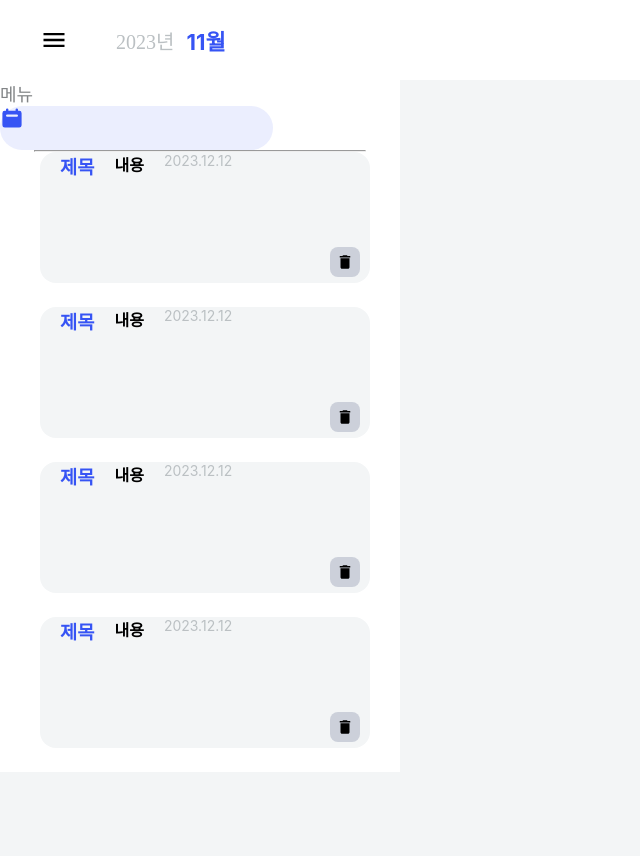
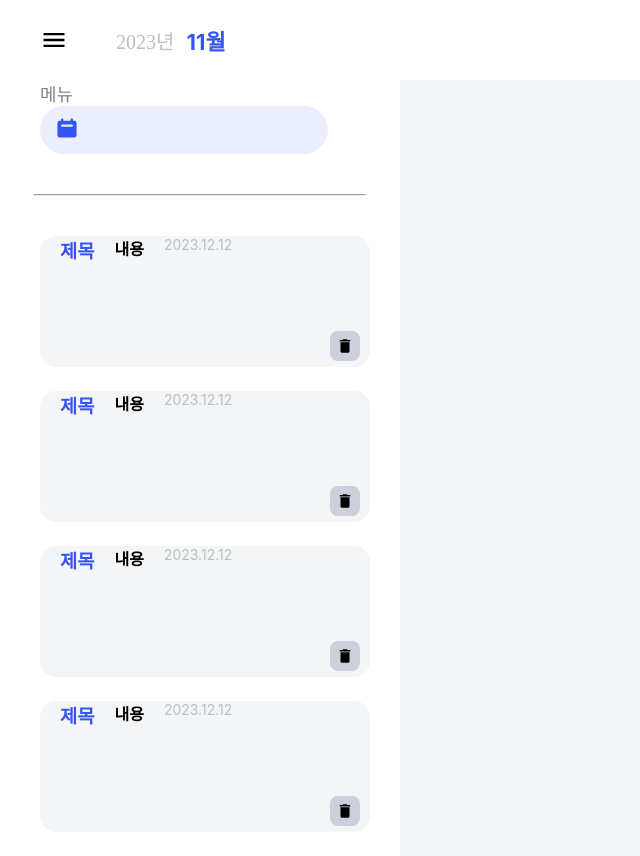
Before and after one commit to pck-llight/online_calender, a React (Create React App) app: page / in a window 1280 px wide. Shown: the whole page, without its empty margins (0-640 px from the left). Before the commit the page ends 800 px from the top, so only its background shows below. Built offline with nearby package versions, Linux system fonts and the light colour scheme.

Commit message:
Update Menu.js

```diff
--- a/src/Menu.js
+++ b/src/Menu.js
@@ -16,12 +16,15 @@ const MenuTitle =styled.div`
   padding: 0;
   font-size: 18px;
   color: #828587;
+  padding-left: 40px;
 
 `
 //메뉴 달력 버튼
 const MenuCalenderButton =styled.div`
+  padding: 10px 0 10px 15px;
+  align-items: center;
   width: 273px;
-  height: 44px;
+  // height: 44px;
   border-radius: 999px;
   background-color: #EBEEFE;
   color: 3654F4;
@@ -32,8 +35,7 @@ const MenuCalenderButton =styled.div`
 //hr 디자인
 const Hr = styled.hr`
   width: 330px;
-  margin: 0;
-  padding: 0;
+  margin: 40px 0;
   background-color: #D8DEE2;
   margin-left: auto;
   margin-right: auto;
@@ -44,8 +46,9 @@ function Menu(){
   return(
     <>
       <SideMenu>
-        <MenuTitle>메뉴
-          <MenuCalenderButton><HiCalendar  size={24} color={"#3654F4"} /></MenuCalenderButton>
+        <MenuTitle>
+          메뉴
+            <MenuCalenderButton><HiCalendar size={24} color={"#3654F4"}/></MenuCalenderButton>
         </MenuTitle>
         <Hr/>
         <Memo/>
```
